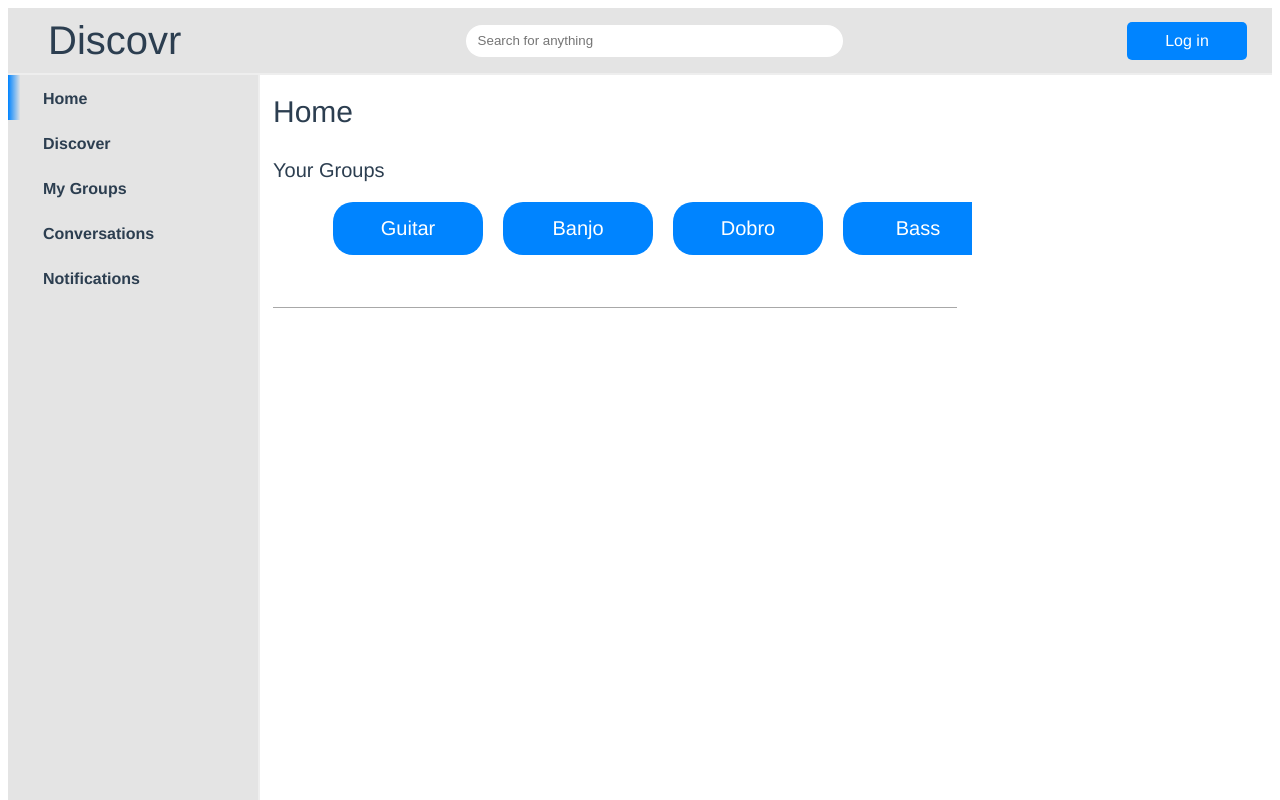
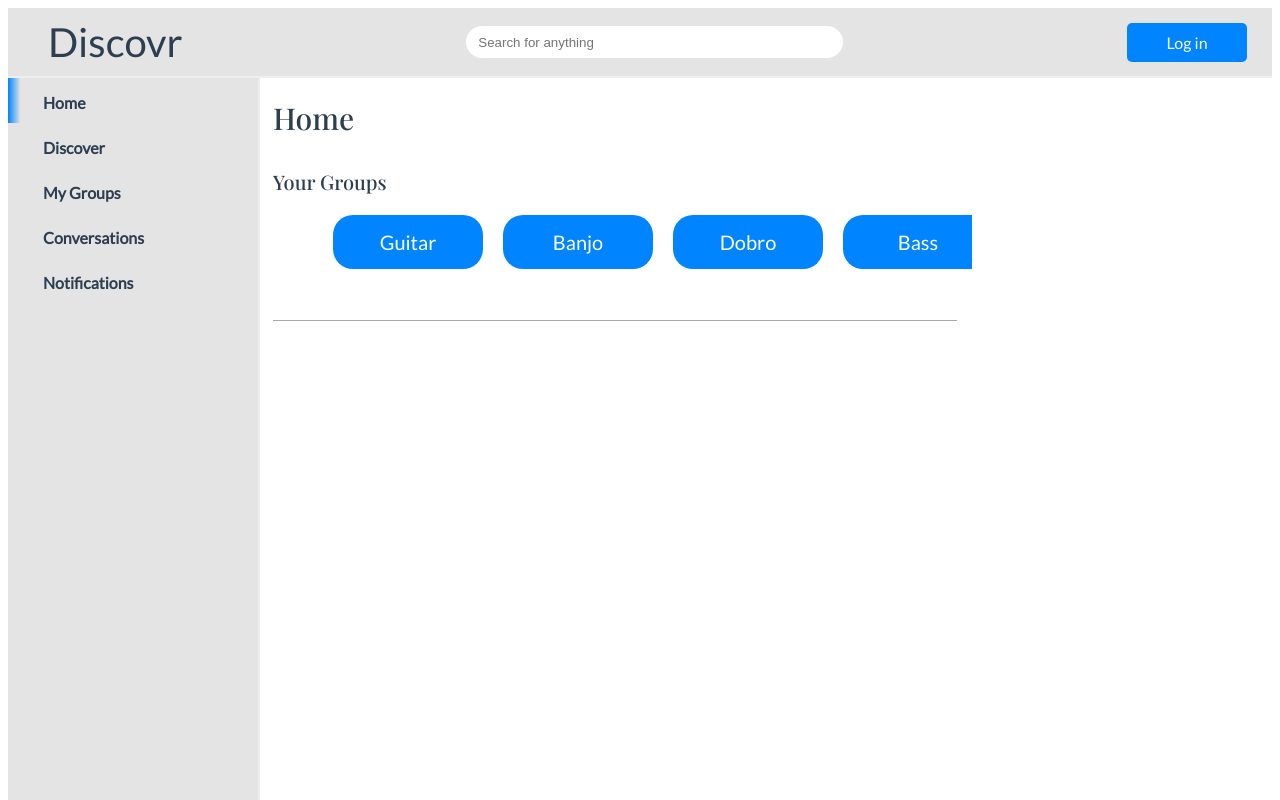
Before and after one commit to nicholascarlin/Discovr, a Vue app in the folder website/: page / in a window 1280 px wide. Built offline with nearby package versions, Linux system fonts and the light colour scheme.

Commit message:
Added some fonts

```diff
--- a/website/public/index.html
+++ b/website/public/index.html
@@ -5,6 +5,8 @@
     <meta http-equiv="X-UA-Compatible" content="IE=edge">
     <meta name="viewport" content="width=device-width,initial-scale=1.0">
     <link rel="icon" href="<%= BASE_URL %>favicon.ico">
+    <link rel="preconnect" href="https://fonts.gstatic.com">
+    <link href="https://fonts.googleapis.com/css2?family=Lato&family=Playfair+Display:wght@500&display=swap" rel="stylesheet">
     <title><%= htmlWebpackPlugin.options.title %></title>
   </head>
   <body>
--- a/website/src/components/DynamicGroupIcons.vue
+++ b/website/src/components/DynamicGroupIcons.vue
@@ -30,6 +30,7 @@
         border-radius: 20px;
         cursor: pointer;
         color: white;
+        font-family: 'Lato', sans-serif;
     }
 
     .group-icon:hover {
--- a/website/src/components/Header.vue
+++ b/website/src/components/Header.vue
@@ -56,6 +56,7 @@
 }
 
 .header {
+    font-family: 'Lato', sans-serif;
     display: flex;
     justify-content: space-between;
     padding: 10px;
--- a/website/src/components/HomePage.vue
+++ b/website/src/components/HomePage.vue
@@ -22,6 +22,7 @@
 <style>
     .home-page {
         background-color: white;
+        font-family: 'Playfair Display', serif;
     }
 
     .bottom-rec-group-line {
--- a/website/src/components/SideMenu.vue
+++ b/website/src/components/SideMenu.vue
@@ -29,6 +29,7 @@
 }
 
 .side-menu {
+    font-family: 'Lato', sans-serif;
     float: left;
     position: fixed;
     width: 250px;
```
